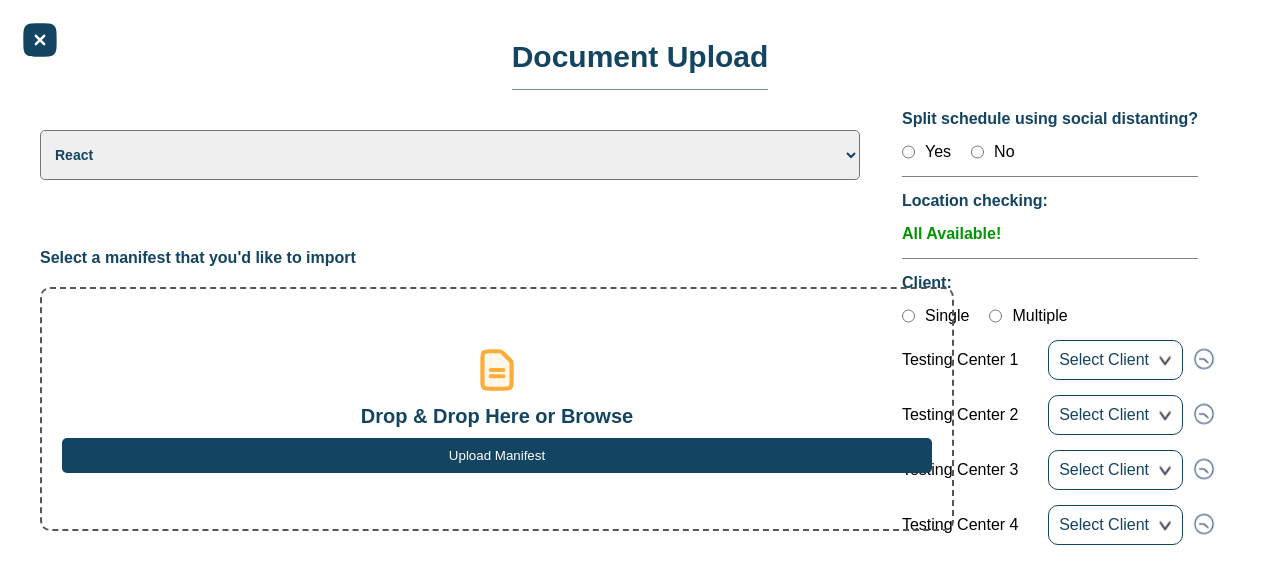
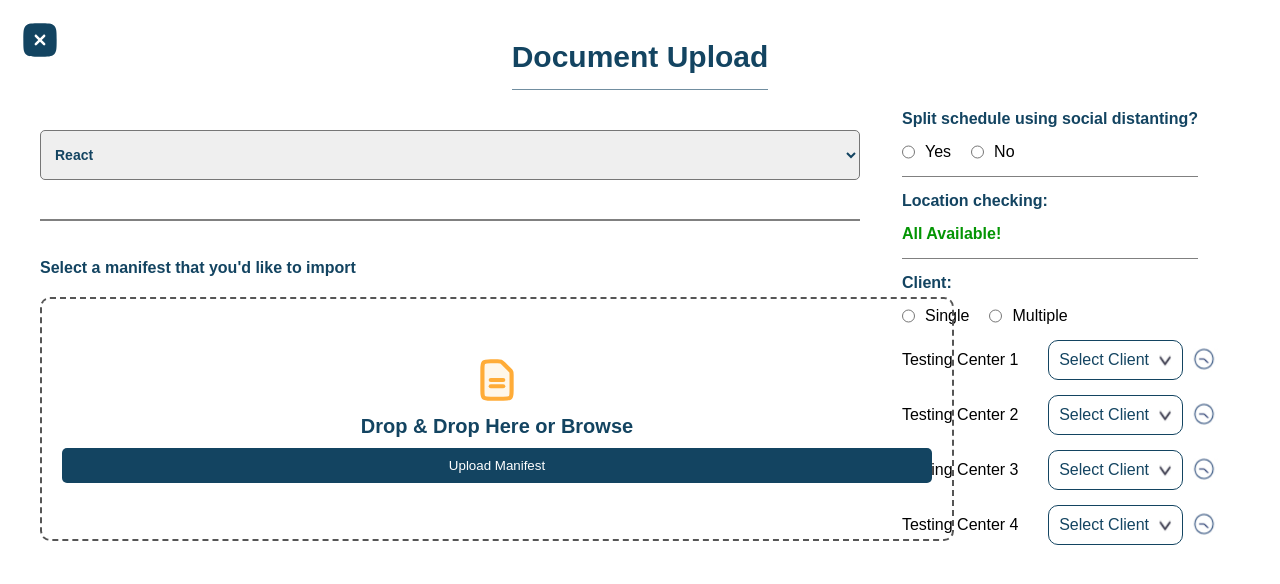
Before and after one commit to Faxraddin/Robby, a React (Create React App) app: page / in a window 1280 px wide. Shown: the top 584 px of the page. Built offline with nearby package versions, Linux system fonts and the light colour scheme.

Commit message:
added line

```diff
--- a/src/components/Form.js
+++ b/src/components/Form.js
@@ -8,6 +8,7 @@ const Form = () => {
     <div style={{ display: "flex" }}>
       <div className="main_form_div">
         <Select fields={["React", "Node"]} />
+        <div style={{height:0.1,width:'100%',border:'gray thin solid'}}></div>
         <div style={{display:'flex',flexDirection:'column',width:'820px'}}>
           <p className="upload_heading">
             Select a manifest that you'd like to import
```
